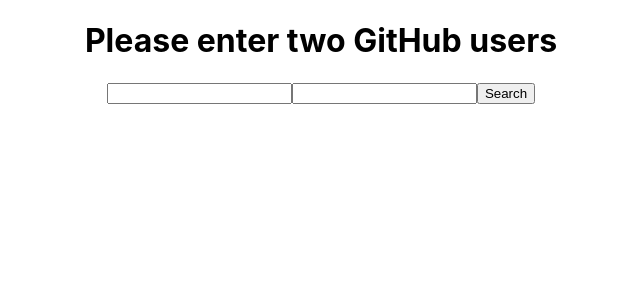
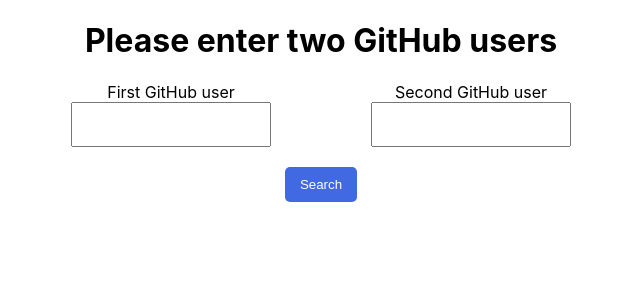
Before and after one commit to jatanassian/github-followers-comparator, a React (Create React App) app: page / in a window 1280 px wide. Shown: the top 300 px of the page, without its empty margins (319-959 px from the left). Built offline with nearby package versions, Linux system fonts and the light colour scheme.

Commit message:
add styling to search box

```diff
--- a/src/components/search-box/search-box.component.jsx
+++ b/src/components/search-box/search-box.component.jsx
@@ -1,4 +1,6 @@
 import { useState } from "react";
+
+import "./search-box.styles.css";
 
 const defaultSearchFields = {
   firstUser: "",
@@ -16,6 +18,8 @@
 
   return (
     <form onSubmit={(event) => handleSubmit(event, searchFields)}>
+      <div className="input-group">
+        <div className="form-input">
           <input
             type="search"
             name="firstUser"
@@ -23,6 +27,10 @@
             value={firstUser}
             onChange={handleChange}
           />
+          <label for="firstUser">First GitHub user</label>
+        </div>
+
+        <div className="form-input">
           <input
             type="search"
             name="secondUser"
@@ -30,6 +38,9 @@
             value={secondUser}
             onChange={handleChange}
           />
+          <label for="firstUser">Second GitHub user</label>
+        </div>
+      </div>
       <button type="submit">Search</button>
     </form>
   );
--- /dev/null
+++ b/src/components/search-box/search-box.styles.css
@@ -0,0 +1,37 @@
+form {
+  display: flex;
+  flex-direction: column;
+  align-items: center;
+  margin-bottom: 50px;
+}
+
+form .input-group {
+  width: 500px;
+  display: flex;
+  justify-content: space-between;
+}
+
+form .input-group .form-input {
+  display: flex;
+  flex-direction: column-reverse;
+}
+
+form .input-group .form-input input {
+  width: 200px;
+  font-size: 18px;
+  padding: 10px 10px 10px 5px;
+}
+
+form button {
+  background-color: royalblue;
+  color: white;
+  border: none;
+  border-radius: 5px;
+  margin-top: 20px;
+  padding: 10px 15px;
+}
+
+form button:hover {
+  cursor: pointer;
+  background-color: rgb(52, 84, 181);
+}
```
Lines whose indentation alone changed are shown as unchanged.
